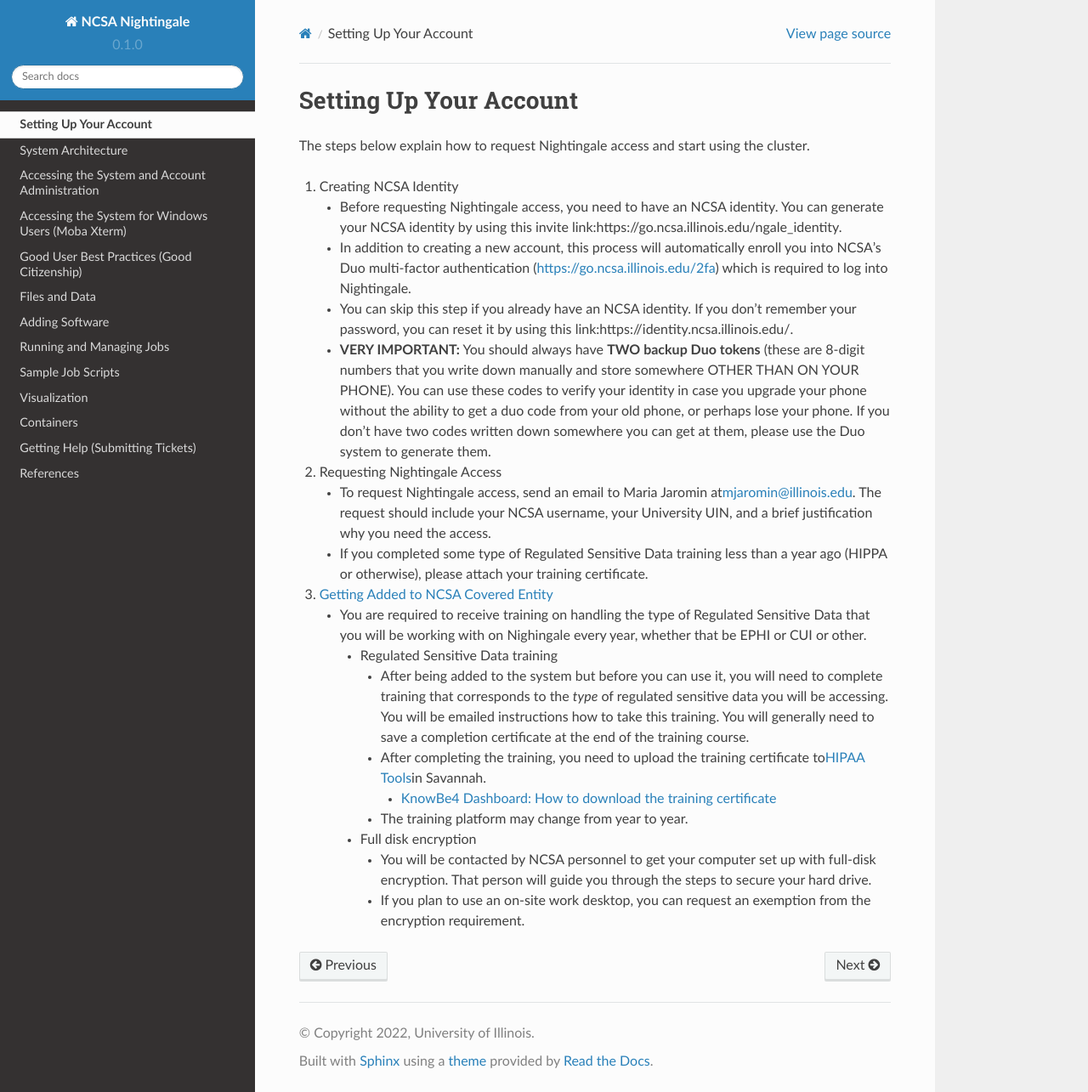
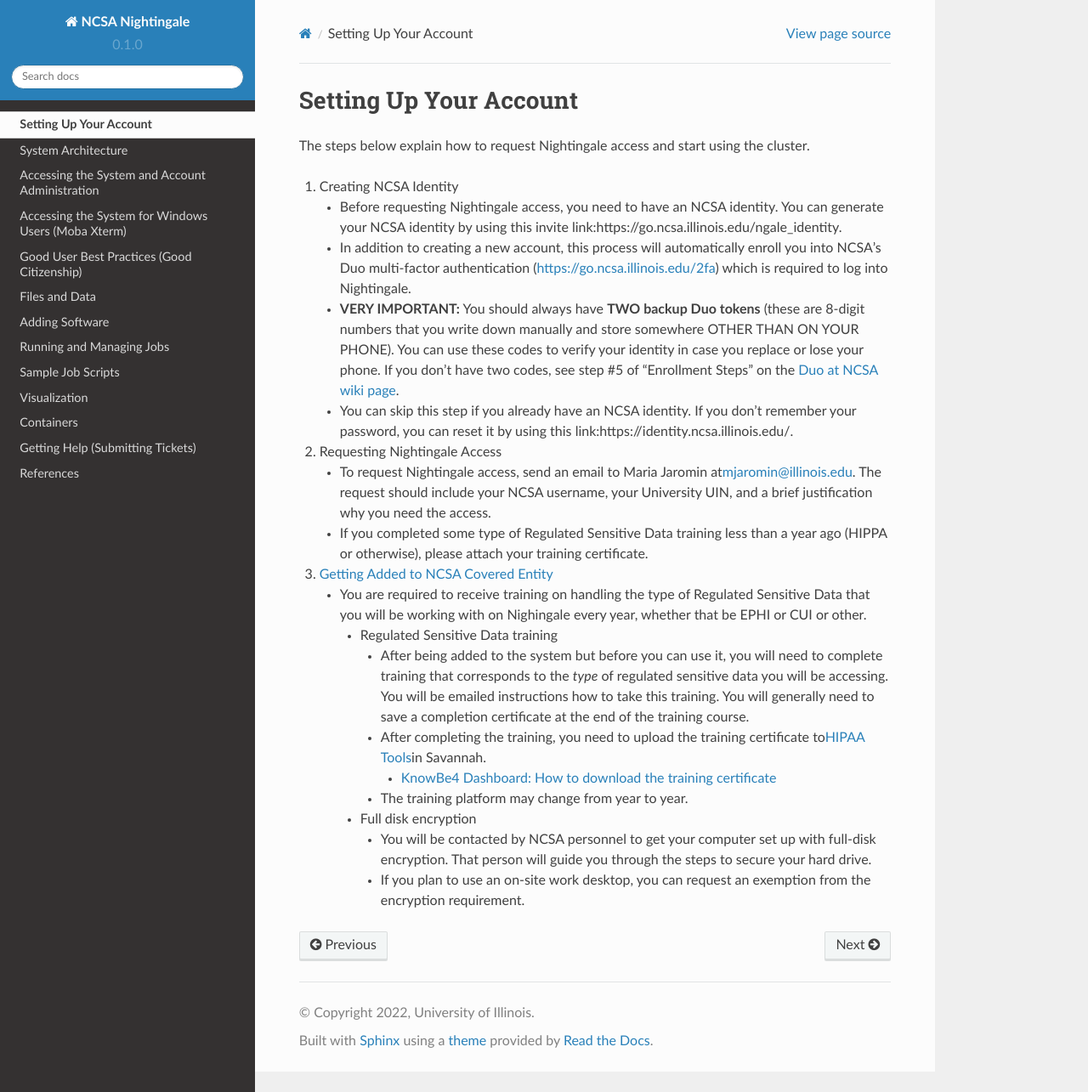
Before and after one commit to sfkappes/NG_documentation, a Sphinx documentation site: the page built from docs/source/setting_up_account.rst, in a window 1280 px wide and 1285 px high. Shown: the whole window at 85% size. Built offline with Sphinx 7.4.7 and the Read the Docs theme 2.0.0, drawn with Linux system fonts in a browser that asks for light colours; pages that are not in the unit, such as notebooks, are missing from menus.

Commit message:
duo edits
Some initial duo edits

```diff
--- a/docs/source/setting_up_account.rst
+++ b/docs/source/setting_up_account.rst
@@ -14,17 +14,15 @@ using the cluster.
       automatically enroll you into NCSA's Duo multi-factor
       authentication (https://go.ncsa.illinois.edu/2fa) which is
       required to log into Nightingale.
+   -  **VERY IMPORTANT:** You should always have **TWO backup Duo
+      tokens** (these are 8-digit numbers that you write down manually
+      and store somewhere OTHER THAN ON YOUR PHONE). You can use these
+      codes to verify your identity in case you replace or lose your phone.
+      If you don't have two codes, see step #5 of "Enrollment Steps" on the
+      `Duo at NCSA wiki page <https://wiki.ncsa.illinois.edu/display/cybersec/Duo+at+NCSA>`_.
    -  You can skip this step if you already have an NCSA identity. If
       you don’t remember your password, you can reset it by using this
       link:https://identity.ncsa.illinois.edu/.
-   -  **VERY IMPORTANT:** You should always have **TWO backup Duo
-      tokens** (these are 8-digit numbers that you write down manually
-      and store somewhere OTHER THAN ON YOUR PHONE). You can use these
-      codes to verify your identity in case you upgrade your phone
-      without the ability to get a duo code from your old phone, or
-      perhaps lose your phone. If you don't have two codes written down
-      somewhere you can get at them, please use the Duo system to
-      generate them.
 
 #. Requesting Nightingale Access
 
```
